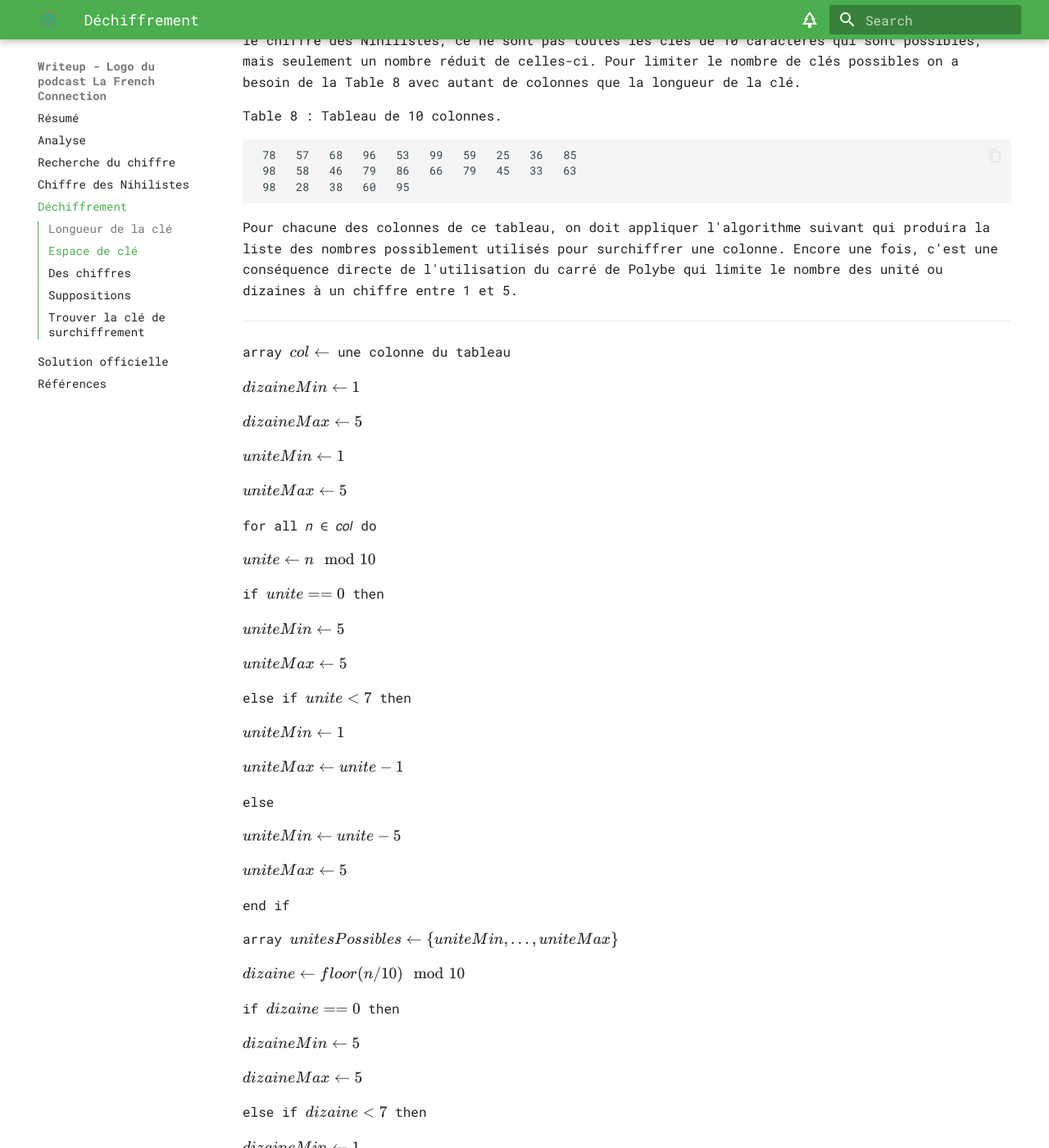
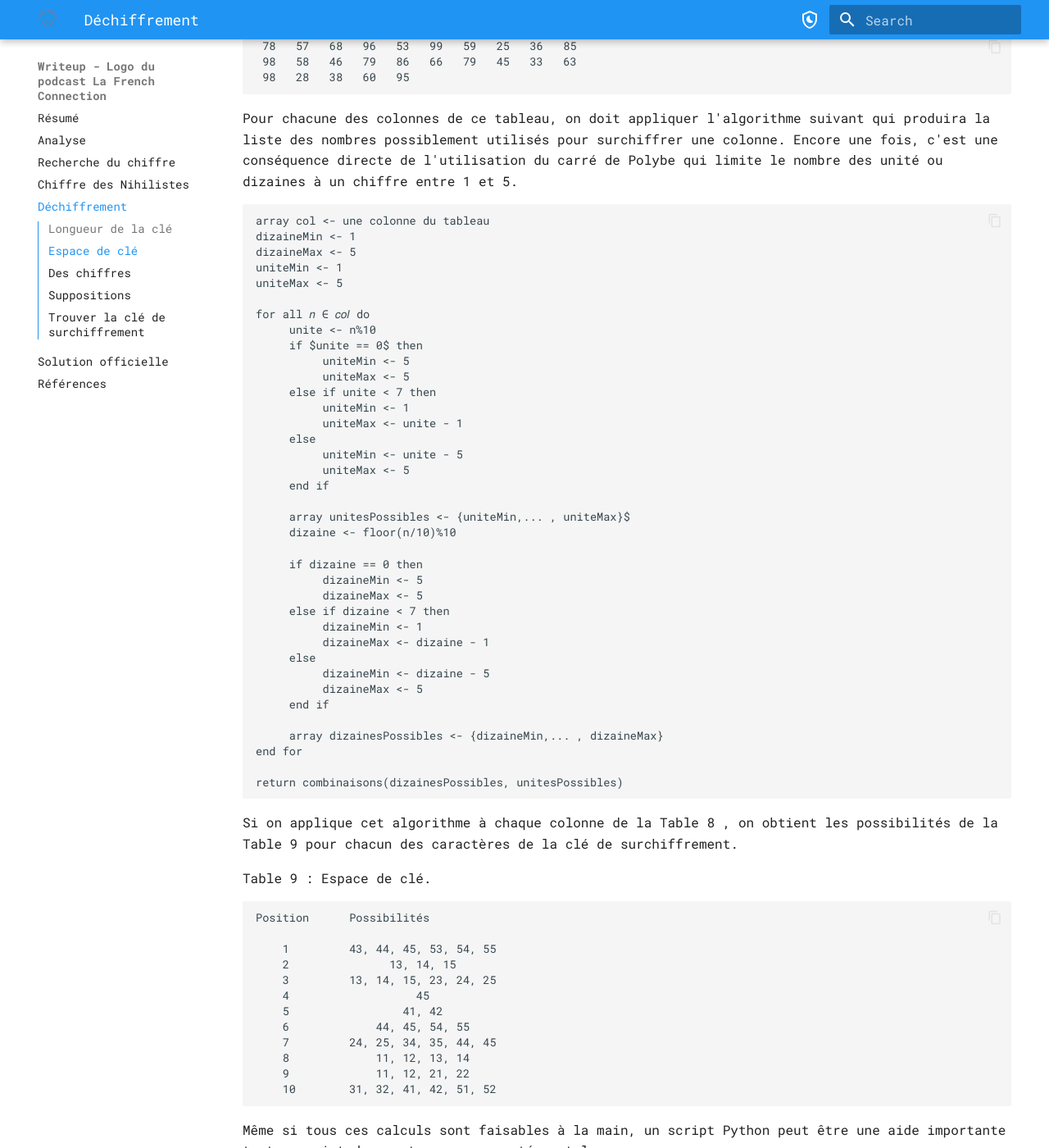
Before and after one commit to HermanMinkowski/la-french-connection-logo-writeup, an MkDocs documentation site: the page built from docs/dechiffrement.md, in a window 1280 px wide and 1400 px high, scrolled down 1843 px. Shown: the whole window at 82% size. Built offline with MkDocs 1.6.1 and Material for MkDocs 9.7.7, drawn with Linux system fonts in a browser that asks for light colours; some of the changed text lies outside the part shown.

Commit message:
Quickfix layout

````diff
--- a/docs/dechiffrement.md
+++ b/docs/dechiffrement.md
@@ -47,22 +47,19 @@ pour une colonne sont 2, 4, 7, 3, 4, la différence entre 7 et 2 est de
 5. Or il est impossible de trouver deux chiffres tels que $x_1 + y = 7$
 et $x_2 + y = 2$ où $1\leq x_i \leq 5$ et $1\leq y \leq 5$
 
------
-array $A \gets$ chiffres des unités ou dizaines
+```
+array 𝐴 <- chiffres des unités ou dizaines
 
-for all 𝑛 ∈ {0, . . . , 𝑎𝑟𝑟𝑎𝑦𝑙𝑒𝑛𝑔𝑡ℎ − 1} do
+for all 𝑛 ∈ {0, ..., 𝑎𝑟𝑟𝑎𝑦𝑙𝑒𝑛𝑔𝑡ℎ − 1} do
 
-if 𝐴[𝑖] == 0 then
-
-$A[i] \gets 10$
-
-end if
-
+     if 𝐴[𝑖] == 0 then
+          𝐴[𝑖] <- 10
+     end if
 end for
 
-return max(A) - min(A) \< 5
+return max(𝐴) - min(𝐴) < 5
+```
 
------
 
 Si on revient à la Table 7, on constate que les chiffres des dizaines pour la
 première colonne sont 7, 5, 4, 3, 9. On a une différence de 6 entre les
@@ -106,72 +103,46 @@ surchiffrer une colonne. Encore une fois, c'est une conséquence directe
 de l'utilisation du carré de Polybe qui limite le nombre des unité ou
 dizaines à un chiffre entre 1 et 5.
 
------
-array $col \gets$ une colonne du tableau
-
-$dizaineMin \gets 1$
-
-$dizaineMax \gets 5$
-
-$uniteMin \gets 1$
-
-$uniteMax \gets 5$
+```
+array col <- une colonne du tableau
+dizaineMin <- 1
+dizaineMax <- 5
+uniteMin <- 1
+uniteMax <- 5
 
 for all 𝑛 ∈ 𝑐𝑜𝑙 do
+     unite <- n%10
+     if $unite == 0$ then
+          uniteMin <- 5
+          uniteMax <- 5
+     else if unite < 7 then
+          uniteMin <- 1
+          uniteMax <- unite - 1
+     else
+          uniteMin <- unite - 5
+          uniteMax <- 5
+     end if
 
-$unite \gets n \mod 10$
+     array unitesPossibles <- {uniteMin,... , uniteMax}$
+     dizaine <- floor(n/10)%10
 
-if $unite == 0$ then
+     if dizaine == 0 then
+          dizaineMin <- 5
+          dizaineMax <- 5
+     else if dizaine < 7 then
+          dizaineMin <- 1
+          dizaineMax <- dizaine - 1
+     else
+          dizaineMin <- dizaine - 5
+          dizaineMax <- 5
+     end if
 
-$uniteMin \gets 5$
-
-$uniteMax \gets 5$
-
-else if $unite < 7$ then
-
-$uniteMin \gets 1$
-
-$uniteMax \gets unite - 1$
-
-else
-
-$uniteMin \gets unite - 5$
-
-$uniteMax \gets 5$
-
-end if
-
-array $unitesPossibles \gets \{uniteMin, \dots, uniteMax\}$
-
-$dizaine \gets floor(n/10) \mod 10$
-
-if $dizaine == 0$ then
-
-$dizaineMin \gets 5$
-
-$dizaineMax \gets 5$
-
-else if $dizaine < 7$ then
-
-$dizaineMin \gets 1$
-
-$dizaineMax \gets dizaine - 1$
-
-else
-
-$dizaineMin \gets dizaine - 5$
-
-$dizaineMax \gets 5$
-
-end if
-
-array $dizainesPossibles \gets \{dizaineMin, \dots, dizaineMax\}$
-
+     array dizainesPossibles <- {dizaineMin,... , dizaineMax}
 end for
 
-return $combinaisons(dizainesPossibles, unitesPossibles)$
+return combinaisons(dizainesPossibles, unitesPossibles)
 
------
+```
 
 Si on applique cet algorithme à chaque colonne de la Table 8 , on obtient les
 possibilités de la Table 9 pour chacun des caractères de la clé de
@@ -301,7 +272,7 @@ et la Table 10 pour tenter de déchiffrer le message on obtient
 *PRZVAZEDKYZSNOTGPOGMZCKEX*.
 
 On remarque un petit mot anglais et quelques bigrammes communs en
-anglais dans le message partiellement décodé:\
+anglais dans le message partiellement décodé:
 **PR**Z**VA**ZEDKYZS**NOT**GPOGMZC**KE**X.
 
 C'est un grand pas puisqu'on a identifié la langue du message original.
@@ -317,7 +288,7 @@ partiels **PRIVA**I**E**DKY**ISNOT**GPOGMIC**KE**X.
 
 À ce point, il est beaucoup plus facile d'essayer quelques autres clés
 que de tenter de modifier le carré de Polybe. En essayant avec les clés
-SECURITEAL et SECURITYAL on obtient:\
+SECURITEAL et SECURITYAL on obtient:
 
      SECURITEAL: PRIVATE?KYISNOTAP?GMICKEX
      SECURITYAL: PRIVATE?BIUYNNTQC?BHKVMVI?
--- a/mkdocs.yml
+++ b/mkdocs.yml
@@ -36,16 +36,16 @@ theme:
 
     palette:
     - scheme: default
-      primary: green
+      primary: blue
       accent: red
       toggle:
-        icon: material/pine-tree-variant-outline
+        icon: material/shield-moon-outline
         name: Switch to dark mode
     - scheme: slate
-      primary: green
+      primary: blue
       accent: red
       toggle:
-        icon: material/pine-tree
+        icon: material/shield-moon
         name: Switch to light mode
 
     icon:
````
